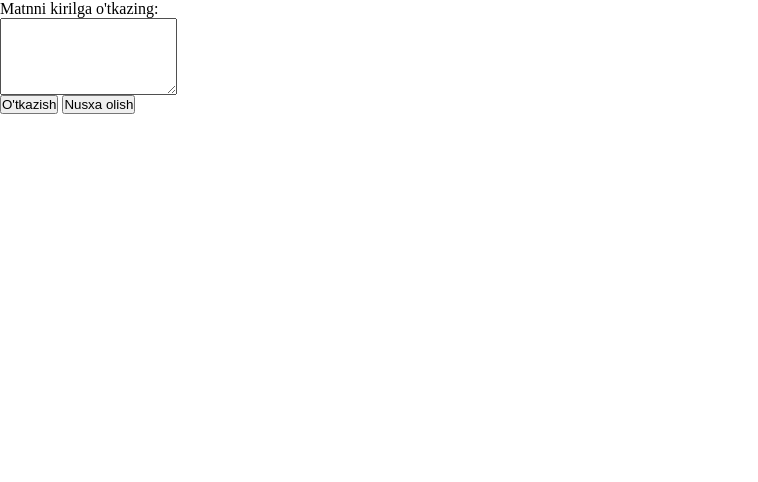
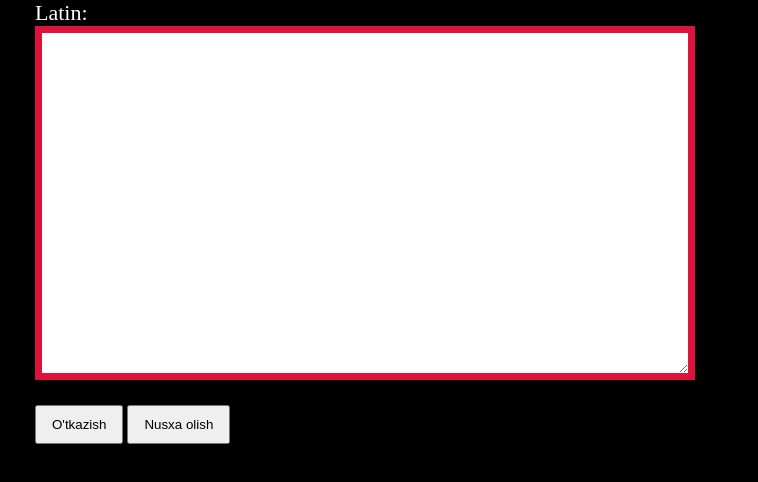
Before and after one commit to Mukam7/Phone-app, a plain HTML site: page pages/kiril_latin.html in a window 1280 px wide. Shown: the whole page, without its empty margins (0-758 px from the left). Drawn offline with Linux system fonts and the light colour scheme.

Commit message:
mukam0707

```diff
--- a/css/kiril_latin.css
+++ b/css/kiril_latin.css
@@ -2,6 +2,22 @@
   margin: 0;
   padding: 0;
   box-sizing: border-box;
+}
+
+body {
+  background-color: black;
+  color: white;
+}
+
+.container {
+  max-width: 1240px;
+  margin: 0 auto;
+  padding: 0 15px;
+}
+
+.textarea-box {
+  display: flex;
+  justify-content: space-between;
 }
 
 #text-container {
@@ -14,4 +30,15 @@
 
 textarea {
   display: block;
+  border: 7px solid crimson;
+  font-size: 15px;
 }
+
+button {
+  padding: 10px 15px;
+  margin-top: 25px;
+}
+
+label, h3 {
+  font-size: 22px;
+}
--- a/pages/kiril_latin.html
+++ b/pages/kiril_latin.html
@@ -8,27 +8,20 @@
     <link rel="stylesheet" href="../css/kiril_latin.css" />
   </head>
   <body>
-    <!DOCTYPE html>
-    <html>
-      <head>
-        <title>Kirilga o'tkazish</title>
-        <link rel="stylesheet" type="text/css" href="style.css" />
-      </head>
-      <body>
+    <div class="container">
+      <div class="textarea-box">
         <div id="text-container">
-          <label for="latin-text">Matnni kirilga o'tkazing:</label>
-          <textarea id="latin-text" rows="5"></textarea>
+          <label for="latin-text">Latin:</label>
+          <textarea id="latin-text" rows="20" cols="70"></textarea>
           <button id="convert-btn">O'tkazish</button>
           <button id="copy-btn">Nusxa olish</button>
         </div>
         <div id="result-container">
-          <h3>Ruscha yozuv:</h3>
-          <textarea id="russian-text" rows="5" readonly></textarea>
+          <h3>Kiril:</h3>
+          <textarea id="russian-text" rows="20" cols="70" readonly></textarea>
         </div>
-
-        <script src="script.js"></script>
-      </body>
-    </html>
+      </div>
+    </div>
 
     <script src="../js/kiril_latin.js"></script>
   </body>
```
